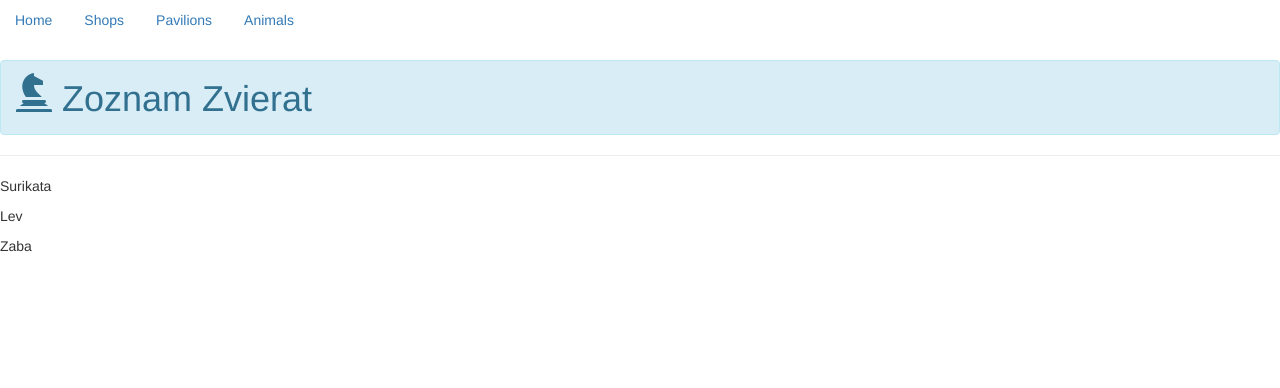
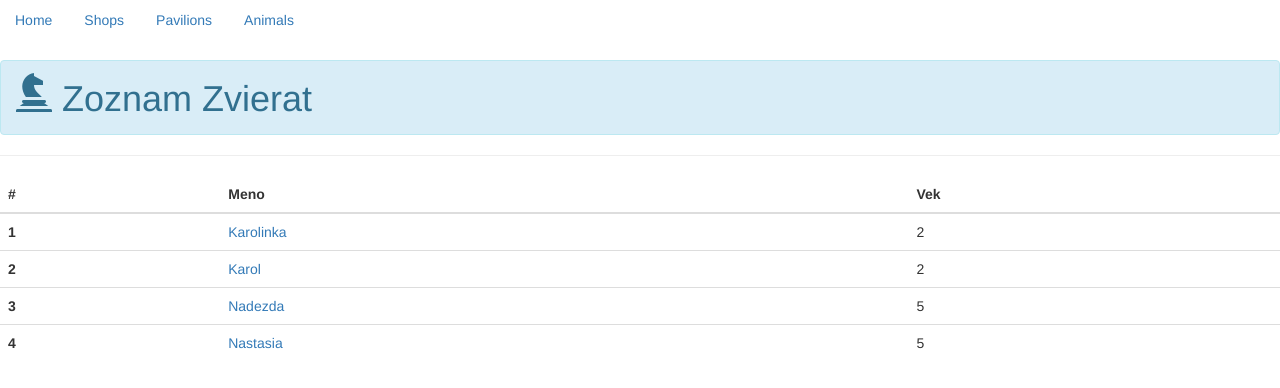
Before and after one commit to alans09/PythonAcademyMiniWeb, a Flask app: page /animals in a window 1280 px wide. Shown: the top 388 px of the page. Run offline with Flask 2, Linux system fonts and the light colour scheme; data comes from the database, SQL or seed files in the repository; some libraries are stand-ins or nearby versions.

Commit message:
Lekcia14 - identifikatory

```diff
--- a/zoo/templates/animals.html
+++ b/zoo/templates/animals.html
@@ -3,7 +3,23 @@
 {% block content %}
 <H1 class="alert alert-info"><i class="glyphicon glyphicon-knight"></i> Zoznam Zvierat</H1>
 <hr>
+
+<table class="table table-hover">
+  <thead>
+    <tr>
+      <th scope="col">#</th>
+      <th scope="col">Meno</th>
+      <th scope="col">Vek</th>
+    </tr>
+  </thead>
+  <tbody>
 {% for animal in animals %}
-<p>{{ animal }}</p>
+   <tr onclick="window.location='/pavilion/{{animal[0]}}'">
+       <th scope="row">{{ animal[0] }}</th>
+       <td><a href="/pavilion/{{animal[0]}}">{{ animal[1] }}</a></td>
+      <td>{{ animal[2] }}</td>
+    </tr>
 {% endfor %}
+  </tbody>
+</table>
 {% endblock %}
--- a/zoo/zoo_web.py
+++ b/zoo/zoo_web.py
@@ -6,10 +6,8 @@ from zoo import app
 @app.route("/")
 def home():
     zoo = Zoo.query.all()[0]
-
     data = zoo.pavilions
     return render_template("main.html", data=data)
-
 
 @app.route("/pavilions")
 def pavilions():
@@ -21,9 +19,9 @@ def pavilions():
     )
 
 
-@app.route("/pavilion/<id>")
-def pavilion_detail(id):
-    pavilion = Pavilions.query.get(int(id))
+@app.route("/pavilion/<id_>")
+def pavilion_detail(id_):
+    pavilion = Pavilions.query.get(int(id_))
     data = (pavilion.id, pavilion.name, pavilion.description,
             [(animal.name, animal.sex, animal.age) for animal in pavilion.animals]
             )
@@ -32,7 +30,8 @@ def pavilion_detail(id):
 
 @app.route("/animals")
 def animals():
-    data = ["Surikata", "Lev", "Zaba"]
+    animals = Animals.query.all()
+    data = [(animal.id, animal.name, animal.age) for animal in animals]
     return render_template(
         "animals.html",
         animals=data
```
